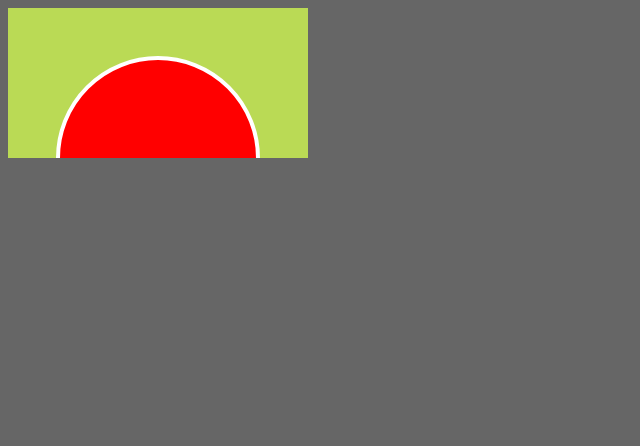
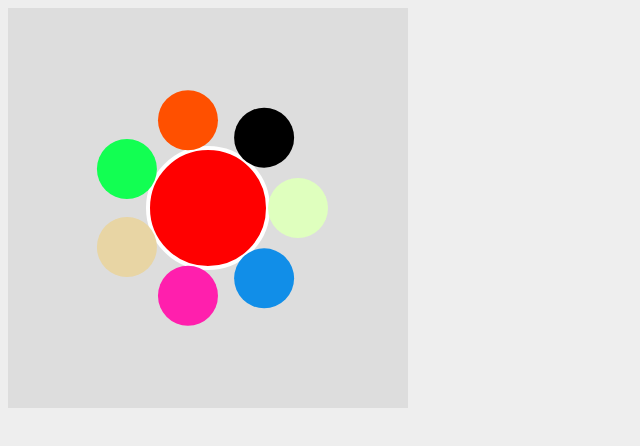
Before and after one commit to r5w/drunken-archer, a plain HTML site: page index.html in a window 1280 px wide. Shown: the whole page, without its empty margins (0-640 px from the left). Drawn offline with Linux system fonts and the light colour scheme.

Commit message:
clickable demo

```diff
--- a/index.html
+++ b/index.html
@@ -6,8 +6,8 @@
 	<script src="js/snap.svg-min.js"></script>
 	<script src="js/svg-test.js"></script>
 	<style>
-		body{background: #666;}
-		#svg{width: 400;height: 400;background:#bada55;}
+		body{background: #eee;}
+		#svg{width: 400px;height: 400px;background:#ddd;}
 	</style>
 </head>
 <body>
--- a/js/svg-test.js
+++ b/js/svg-test.js
@@ -2,20 +2,81 @@
 // If you want to create new surface just provide dimensions
 // like s = Snap(800, 600);
 function init(){
-	var s = Snap("#svg");
-	var bigCircle = s.circle(150,150,100);
+	var s = Snap.select("#svg");
+	var printmessage = function(string){
+		console.log(string);
+	};
+	var bg = s.rect(0,0,400,400);
+	bg.attr({fill:'#ddd'});
+	/*
+	bigCircle.drag();
+	var mediumCircle = s.circle(100,150,75);
+	mediumCircle.attr({
+		fill: 'yellow',
+		stroke: 'brown',
+		strokeWidth: 4
+	});
+	var message = "HELLO WORLD!"
+	var t1 = s.text(50,50,"CHEESE!!!");
+	t1.attr({text: message});
+	t1.attr({textpath: "M10,10L100,100"});
+	var g = s.group(mediumCircle,bigCircle);
+	Snap.animate(0,200, function(val){
+		bigCircle.attr({radius:val});
+	}, 10000);
+	//mediumCircle.drag();
+*/
+	var colours = [ "#DFFFBE",
+					"#118EE8",
+					"#FF1FAD",
+					"#E8D5A4",
+					"#12FF52",
+					"#ff5000",
+					"#000000"
+	]
+
+	var numberOfSides 	= colours.length,
+		size			= 30,
+		Xcentre			= (s.getBBox().width)/2,
+		Ycentre			= (s.getBBox().height)/2
+
+
+console.log(Xcentre);
+	var bigCircle = s.circle(Xcentre,Ycentre,(size*2));
 	bigCircle.attr({
 		fill: 'red',
 		stroke: 'white',
 		strokeWidth: 4
 	})
-	bigCircle.drag();
-	var mediumCircle = s.circle(400,150,75);
-	mediumCircle.attr({
-		fill: 'yellow',
-		stroke: 'brown',
-		strokeWidth: 4
-	})
-	mediumCircle.drag();
+	bigCircle.click(function(){
+		printmessage(this.node.r.baseVal.value);
+	});
+		var dotgroup = [];
+		var papergroup = s.g();
+
+	for (var i=0;i<=numberOfSides-1;i+=1){
+		dotgroup.push(i);
+		newpointX = Xcentre + size*3 * Math.cos(i * 2 * Math.PI / numberOfSides)
+		newpointY = Ycentre + size*3 * Math.sin(i * 2 * Math.PI / numberOfSides)
+		dotgroup[i] = s.circle(newpointX,newpointY,size);
+		dotgroup[i].id = i;
+		dotgroup[i].attr({ fill:colours[i]});
+		dotgroup[i].click(function(elem){
+			//var this = dotgroup[i];
+			//console.log(elem);
+			var thisx = elem.target.cx.baseVal.value;
+			var thisy = elem.target.cy.baseVal.value;
+			var thisid = this.id;
+			printmessage("x: " + thisx + " y: " + thisy + " ID: " + thisid);
+		})
+		papergroup.add(dotgroup[i]);
+		//console.log(dotgroup[i]);
+	}
+	papergroup.animate({transform:'r360,Xcentre,Ycentre'},2000,mina.easeinout);
+	papergroup.drag();
+
+
+
+
 }
 window.onload = init;
```
